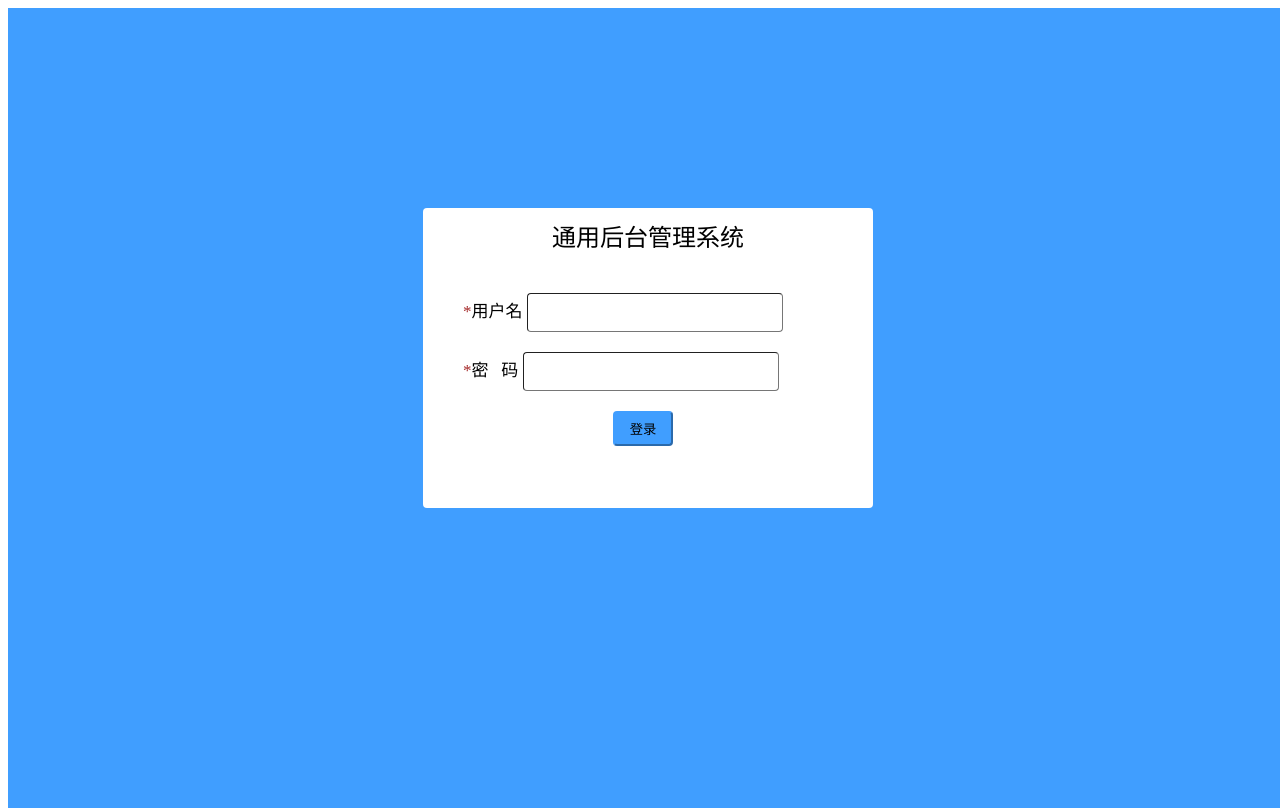
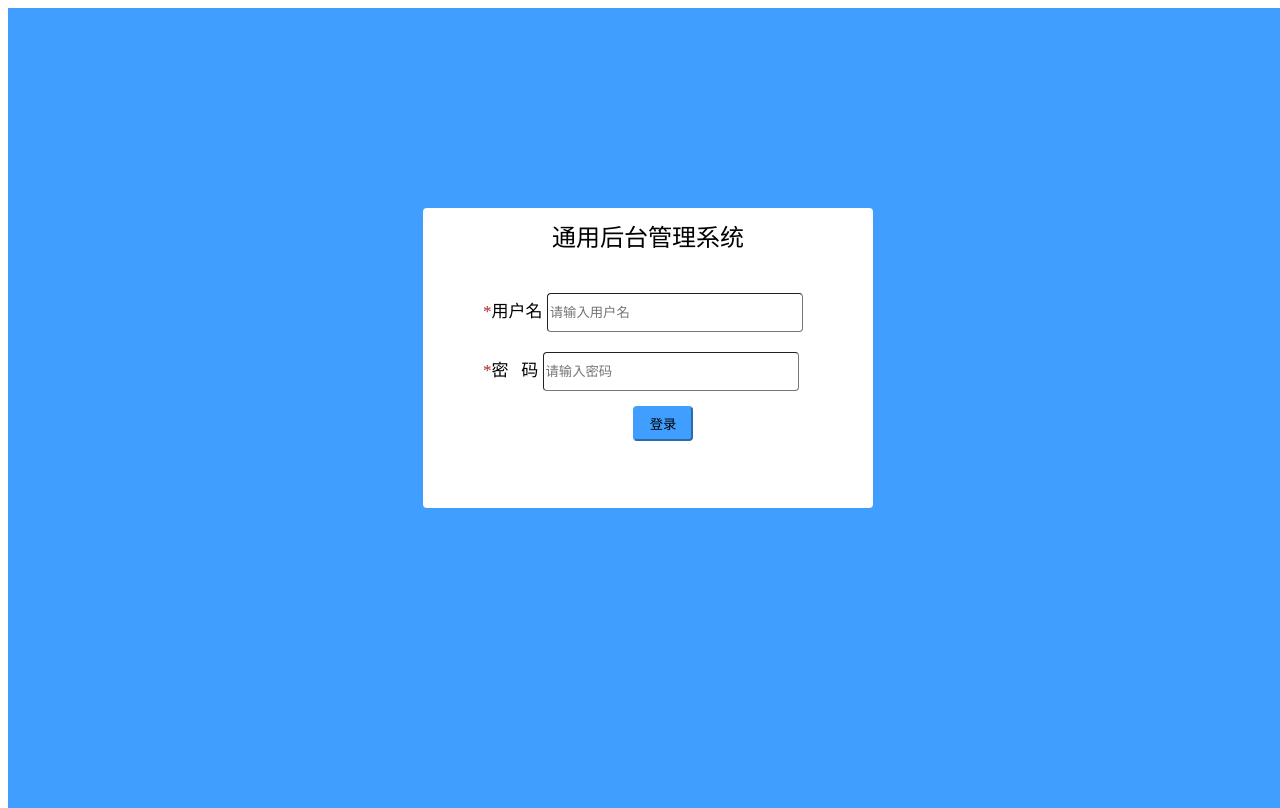
Before and after one commit to Mihray/vuerouter, a Vue app: page /LoginVue in a window 1280 px wide. Built offline with nearby package versions, Linux system fonts and the light colour scheme.

Commit message:
Update LoginVue.vue

```diff
--- a/src/components/LoginVue.vue
+++ b/src/components/LoginVue.vue
@@ -4,23 +4,24 @@
                 <div style="display: flex;justify-content: center;">
                     <span style="margin-top:10px;font-size:24px">通用后台管理系统</span>
                 </div>
-        <form class="form" :model="form" ref="form">
+        <form class="form">
             <div class="userName">
-                <label prop="userName"
-                    :rules="[{required:true,maessage:'请输入用户名',trigger:'blur'},
-                    {min:4,max:10,message:'长度在4-10位字符之间',trigger:'blur'}]">
-                    <span style="color:brown">*</span>用户名
-                </label>
-                    <input type="username" v-model="form.userName">
+                    <label prop="userName">
+                        <span style="color:brown">*</span>用户名
+                    </label>
+                    <input type="username" v-model="userName" placeholder="请输入用户名"
+                    @blur="verification_username">
+                    <label class="warn_name" v-show="show">长度在4-10位字符之间</label>
             </div>
             <div class="password">
-                <label prop="password"
-                :rules="[{required:true,maessage:'请输入密码',trigger:'blur'},
-                {min:6,max:12,message:'长度在6-12位字符之间',trigger:'blur'}]">
-                <span style="color:brown">*</span>密&nbsp; &nbsp;码 </label>
-                <input type="password" v-model="form.password">
+                    <label prop="password">
+                        <span style="color:brown">*</span>密&nbsp; &nbsp;码
+                    </label>
+                    <input type="password" v-model="password" placeholder="请输入密码"
+                    @blur="verification_password">
+                    <label class="warn_pass" v-show="show2">长度在6-12位字符之间</label>
             </div>
-                <button  class="loginBut" type="primary" @click="login('form')">登录</button>
+            <button  class="loginBut" type="primary" @click="login">登录</button>
         </form>
     </div>
     </div>
@@ -29,19 +30,53 @@
 export default {
     data(){
         return{
-            form:{
                 userName:'',
                 password:'',
-            },
+                show:false,
+                show2:false,
         }
     },
-    methdos:{
+    methods:{
+        verification_username(){
+            if(!(/(^[a-zA-Z0-9]{4,10}$)/).test(this.userName)){
+               this.show=true;
+               console.log("不符合条件")
+            }else{
+                this.show=false;
+                console.log("符合条件")
+            }
 
+        },
+        verification_password(){
+            if(!(/(^[a-zA-Z0-9]{6,12}$)/).test(this.password)){
+               this.show2=true;
+               console.log("不符合条件")
+            }else{
+                this.show2=false;
+                console.log("符合条件")
+            }
+
+        },
+        login(){
+            const userList=[
+                {uid:'mihray',password:'123456'},
+                {uid:'mingming',password:'123456'},
+                {uid:'铭子',password:'123456'}
+            ];
+            this.showModal=!userList.find(user=>
+            {
+                return user.uid===this.userName&&user.password===this.password;
+            })
+            console.log("登录")
+            // window.open("https://www.baidu.com")
+            // window.open("./components/HomeVue.vue")
+            // this.$router.push('/')
+        }
     }
 }
 </script>
 <style scoped>
-/* bady{
+/* body{
     background:#409EFF;
 } */
 .login{
@@ -65,14 +100,11 @@ input{
     height: 35px;
 }
 .form{
-     margin: 40px 40px;
-    /* display: flex;
-    justify-content:center;  */
-
+     margin: 40px 60px;
 }
-/* .userName{
-
-} */
+.userName,.password{
+    position: relative;
+}
 .userName input,.password input{
     border-radius: 4px;
     border-width:1px;
@@ -86,7 +118,15 @@ input{
     width:60px;
     border-color: #409EFF;
     border-radius:4px;
-    margin-top:20px;
+    margin-top:15px;
     margin-left: 150px;
 }
+.warn_name,.warn_pass{
+    position: absolute;
+    color:red;
+    font-size:14px;
+    margin-left: 64px;
+    display: block;
+    /* visibility:hidden; */
+}
 </style>
```
